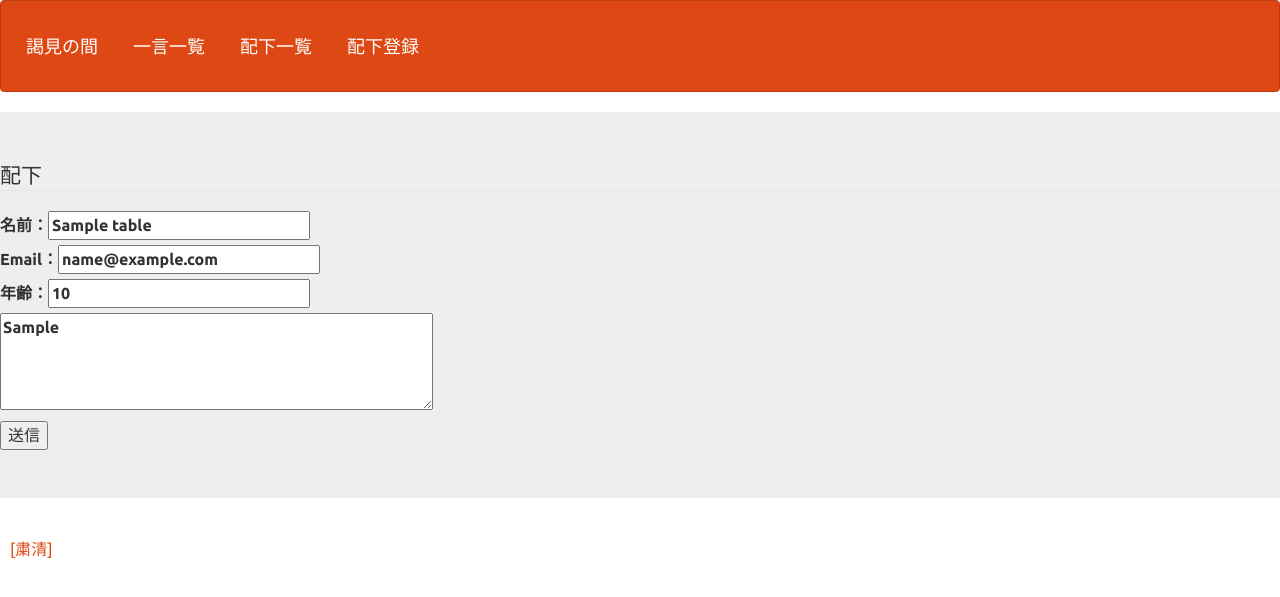
After one commit to WaiEnu/Gs_kadai, a PHP site: page /detail_mao.php?id=1 in a window 1280 px wide. The commit adds this page. Shown: the top 597 px of the page. Run offline with PHP 8.4, Linux system fonts and the light colour scheme; tables that the repository leaves empty or names only in its code hold one stand-in row (values such as "Sample post").

Commit message:
19.11.21

```diff
--- a/008/board.php
+++ b/008/board.php
@@ -19,6 +19,7 @@ $name=$GET["name"];
       <div class="navbar-header"><a class="navbar-brand" href="select_board.php">一言一覧</a></div>
       <div class="navbar-header"><a class="navbar-brand" href="select.php">配下一覧</a></div>
       <div class="navbar-header"><a class="navbar-brand" href="register.php">配下登録</a></div>
+      <div class="navbar-header"><span class="navbar-brand" href="mao.php">魔王の間</span></div>
     </div>
   </nav>
 </header>
--- /dev/null
+++ b/008/detail_mao.php
@@ -0,0 +1,61 @@
+<?php
+include("funcs.php");
+$id = $_GET["id"];
+
+$pdo = db_conn();
+
+//２．SQL作成
+$stmt = $pdo->prepare("SELECT * FROM gs_an_table WHERE id = :id");
+$stmt->bindValue(':id', $id, PDO::PARAM_INT);  //Integer（数値の場合 PDO::PARAM_INT)
+$status = $stmt->execute();
+
+//３．データ表示
+$view="";
+if($status==false) {
+  sql_error($stmt);
+}
+$row = $stmt->fetch(PDO::FETCH_ASSOC);
+
+?>
+<!DOCTYPE html>
+<html lang="ja">
+<head>
+  <meta charset="UTF-8">
+  <title>配下個別画面</title>
+  <link href="css/bootstrap.min.css" rel="stylesheet">
+  <style>div{padding: 10px;font-size:16px;}</style>
+</head>
+<body>
+
+<!-- Head[Start] -->
+<header>
+  <nav class="navbar navbar-default">
+    <div class="container-fluid">
+      <div class="navbar-header"><a class="navbar-brand" href="select_board.php">謁見の間</a></div>
+      <div class="navbar-header"><a class="navbar-brand" href="select_board.php">一言一覧</a></div>
+      <div class="navbar-header"><a class="navbar-brand" href="select.php">配下一覧</a></div>
+      <div class="navbar-header"><a class="navbar-brand" href="register.php">配下登録</a></div>
+    </div>
+  </nav>
+</header>
+<!-- Head[End] -->
+
+<!-- Main[Start] -->
+<form method="POST" action="update.php">
+  <div class="jumbotron">
+   <fieldset>
+    <legend>配下</legend>
+     <label>名前：<input type="text" name="name" value ="<?=$row["name"]?>"></label><br>
+     <label>Email：<input type="text" name="email" value ="<?=$row["email"]?>"></label><br>
+     <label>年齢：<input type="text" name="age" value ="<?=$row["age"]?>"></label><br>
+     <label><textArea name="naiyou" rows="4" cols="40"><?=$row["naiyou"]?></textArea></label><br>
+     <input type="hidden" name="id" value ="<?=$row["id"]?>">
+     <input type="submit" value="送信">
+    </fieldset>
+  </div>
+</form>
+<div><a href="delete.php?id='<?=$row["id"]?>'">[粛清]</a></div>
+<!-- Main[End] -->
+
+</body>
+</html>
```
